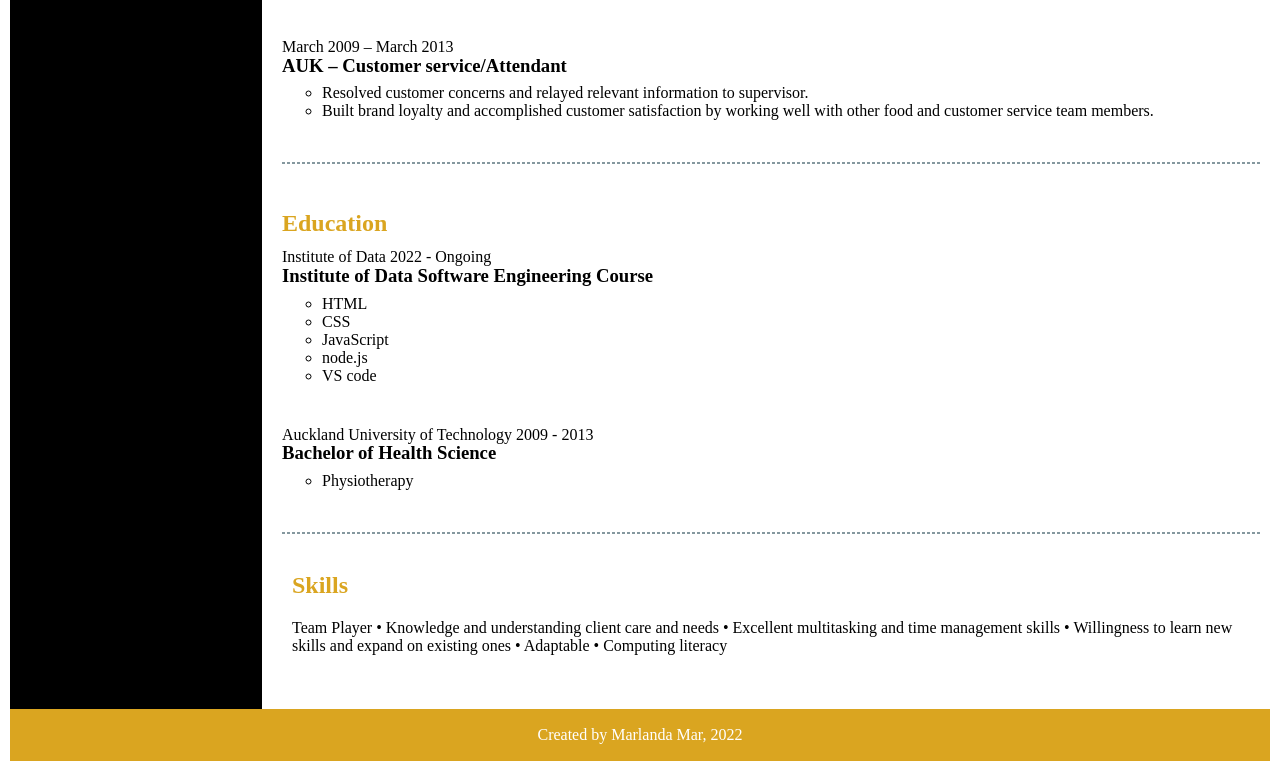
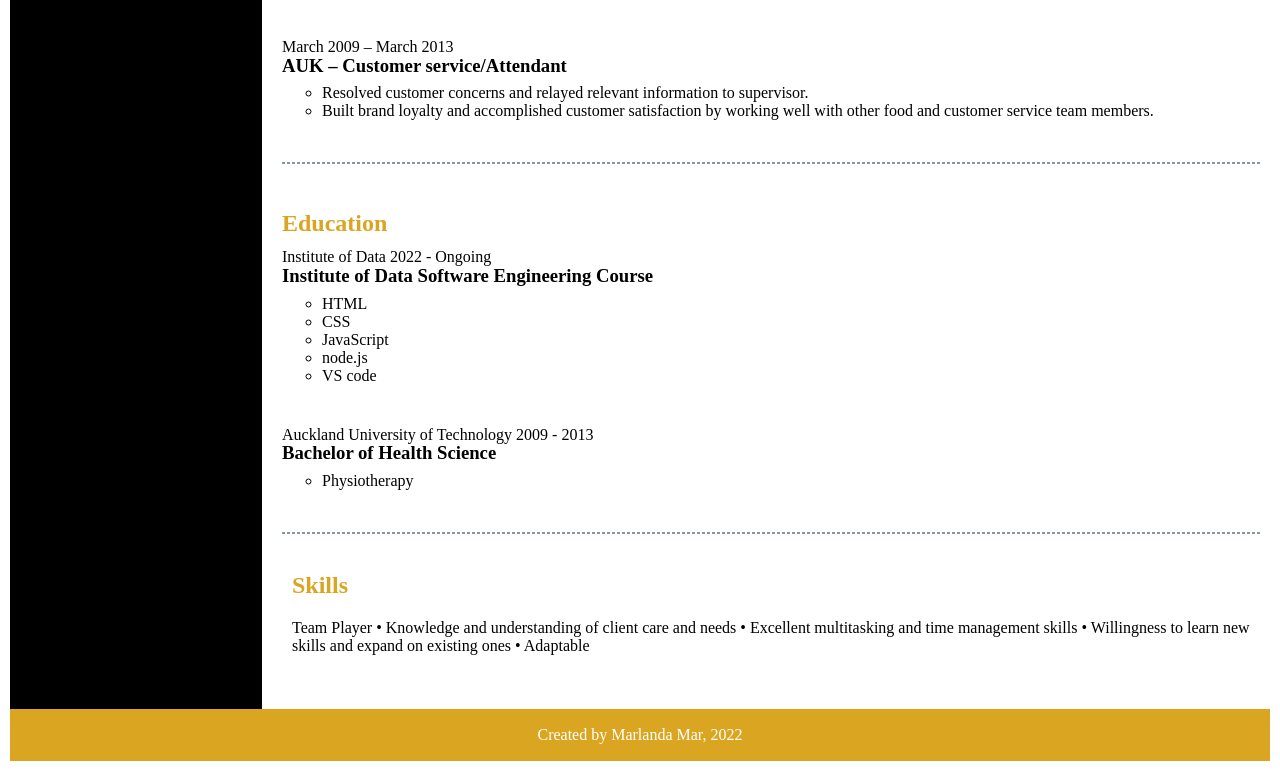
Before and after one commit to unishu/oct2022, a plain HTML site: page mod2/lab5.html in a window 1280 px wide. Shown: the part 729-1500 px from the top of the page. Drawn offline with Linux system fonts and the light colour scheme.

Commit message:
mod2 labs

```diff
--- a/mod2/lab5.html
+++ b/mod2/lab5.html
@@ -11,6 +11,7 @@
         color: white;
     }
 
+
     img {
         margin-top: none;
         width: 190px;
@@ -18,28 +19,11 @@
         border-radius: 50%;
     }
 
-    /*  .header {
-        background-color: lightseagreen;
-        display: flex;
-        justify-content:space-between;
-        word-spacing: 10px;
-
-    }
-    .nav, ul, li {
-        display: flex;
-        list-style-type: none;
-        align-content: space-around;
-        padding-top: 20px;
-        background-color: blueviolet;
-        align-self: flex
-    }
-    header {
-        background-color: brown;
-    } */
 
     .intro {
         background-color: slateblue;
     }
+
 
     .main {
         background-color: white;
@@ -47,6 +31,7 @@
         color: black;
         padding-left: 20px;
     }
+
 
     .article {
         background-color: white;
@@ -67,13 +52,16 @@
         list-style-type: circle;
     }
 
+
     h3, p {
         line-height: 0;
     }
 
+
     h2 {
         color: goldenrod;
     }
+
 
     hr {
         border: 0.5px dashed rgb(133, 152, 159);
@@ -109,37 +97,8 @@
         }
     }
 
-   /* .wrapper {
-        margin: auto;
-        max-width: 1200px;
-    } */
-
 </style>
 <body>
-   <!---HEADER-->
-
-    <!-- <section class="header" style="border: 3px solid blue ;">
-        HEADER
-        <nav class="nav" style="border: 1px solid blue;">
-            <ul>
-                <li>Home</li>
-                <li>About</li>
-                <li>Contact</li>
-            </ul>
-        </nav> -->
-
-
-   <!-- <section class="intro">
-        orem Ipsum is simply dummy text of the printing and typesetting industry.
-            Lorem Ipsum has been the industry's standard dummy text ever since the 1500s,
-            when an unknown printer took a galley of type and scrambled it to make a type
-            specimen book. It has survived not only five centuries, but also the leap into
-            electronic typesetting, remaining essentially unchanged. It was popularised in the
-            1960s with the release of Letraset sheets containing Lorem Ipsum passages, and more
-            recently with desktop publishing software like Aldus PageMaker including versions of
-            Lorem Ipsum.
-        Intro</section> -->
-
    <!-- SIDEBAR -->
     <div class="flex-container wrapper">
     <aside class="sidebar">
@@ -172,7 +131,7 @@
         <br><hr>
     </article>
 
-    <h2>Experience</h2>
+        <h2>Experience</h2>
         <p>January 2017 – Current</p>
         <h3>Clinical – Senior Physiotherapist</h3>
         <ul>
@@ -229,7 +188,9 @@
 
     <article class="article">
         <h2>Skills</h2>
-            <p style="text-align: left; line-height: normal;word-wrap: break-word;"> Team Player • Knowledge and understanding client care and needs • Excellent multitasking and time management skills • Willingness to learn new skills and expand on existing ones • Adaptable • Computing literacy </p>
+            <p style="text-align: left; line-height: normal;word-wrap: break-word;"> Team Player • Knowledge and understanding of client care and
+                needs • Excellent multitasking and time management skills • Willingness to learn new skills and expand on existing ones
+                • Adaptable </p>
             <br>
     </article>
     </section>
```
